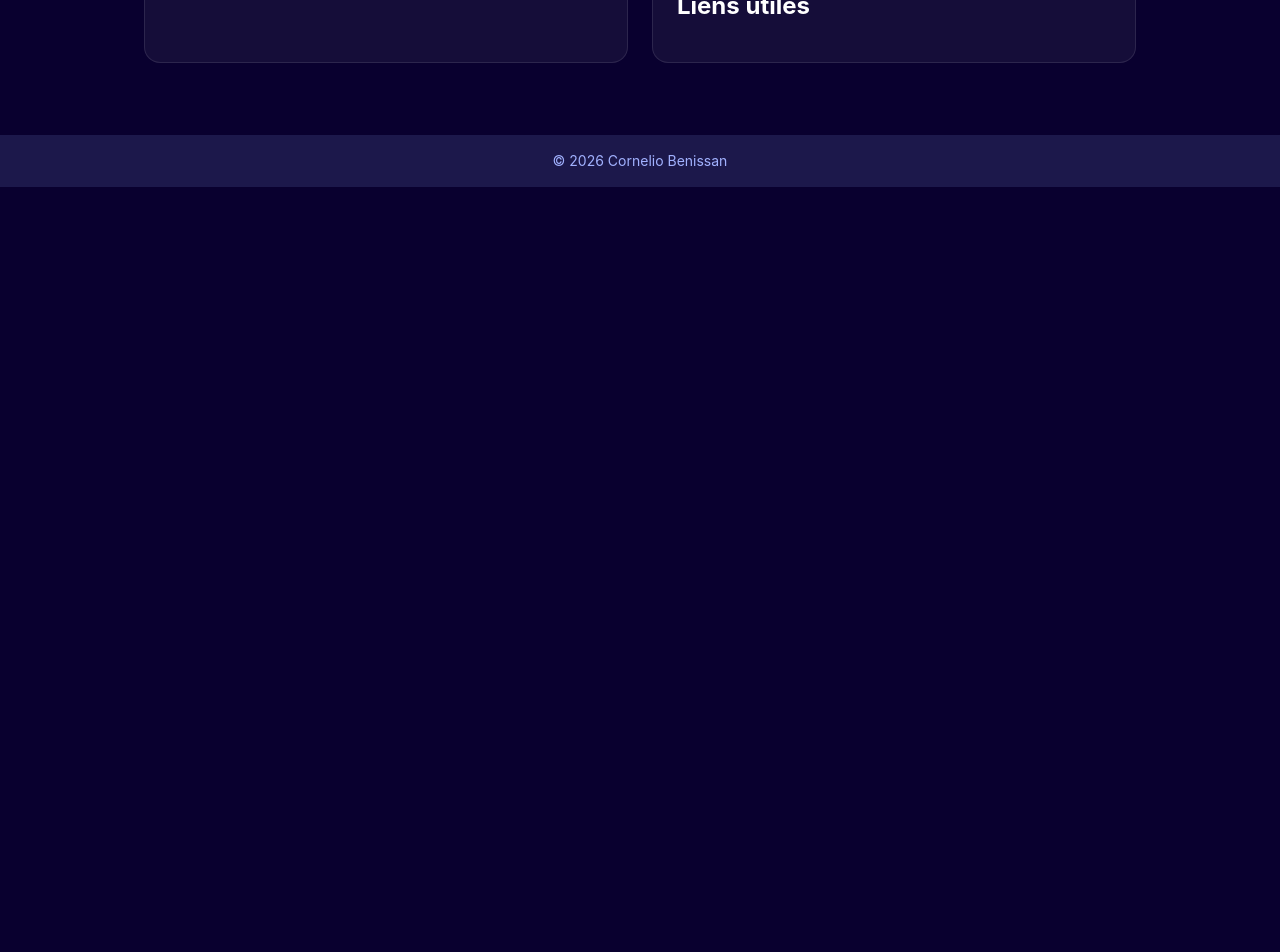
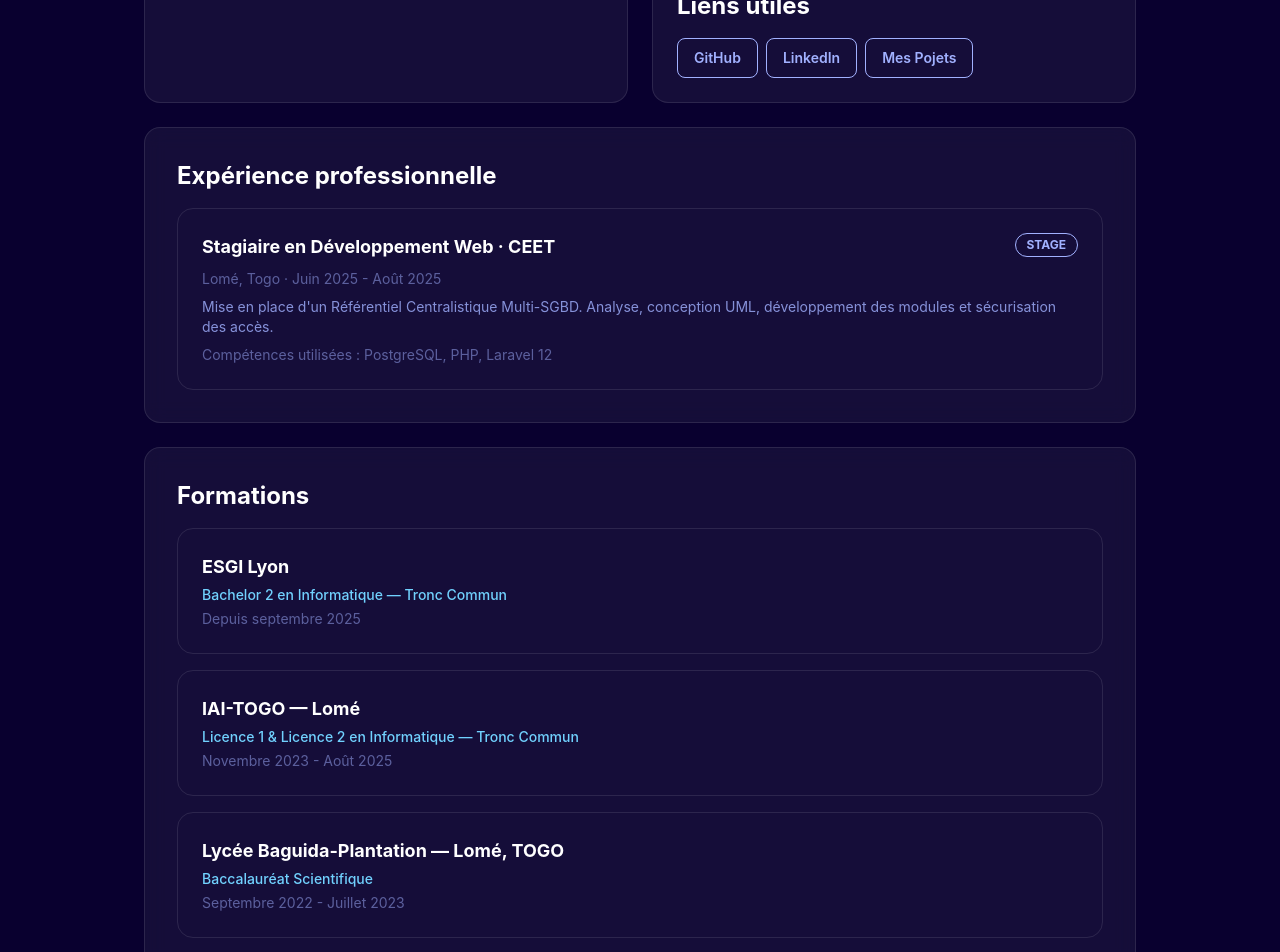
Before and after one commit to Cornelio2005/Portfolio2, a React (Vite) app: page /cv in a window 1280 px wide. Shown: the part 740-1692 px from the top of the page. Before the commit the page ends 927 px from the top, so only its background shows below. Built offline with nearby package versions, Linux system fonts and the light colour scheme.

Commit message:
Fin de la partie cv

```diff
--- a/src/pages/CV.jsx
+++ b/src/pages/CV.jsx
@@ -86,10 +86,93 @@ function CV() {
                                 </div>
                              </div>
                              <h2 className="text-2xl font-bold text-white mb-4 mt-4">Liens utiles</h2>
-
+                                <div className="flex flex-wrap gap-2 mt-2">
+                                    <a href="https://github.com/Cornelio2005" target="_blank" className="btn  btn-outline rouded-full">
+                                        GitHub
+                                    </a>
+                                    <a href="https://linkedin.com/in/cornelio-benissan-847095388" target="_blank" className="btn  btn-outline rouded-full">
+                                        LinkedIn
+                                    </a>
+                                    <a href="/#projets"  className="btn  btn-outline rouded-full">
+                                        Mes Pojets
+                                    </a>
+                                </div>
                         </div>
 
         </div>
+        {/* EXPÉRIENCE PROFESSIONNELLE */}
+        <div className="rounded-2xl p-8 mb-6 border border-white/10"
+         style={{ background: 'rgba(255,255,255,0.05)', backdropFilter: 'blur(10px)' }}
+            >
+
+                <h2 className="text-2xl font-bold text-white mb-4">Expérience professionnelle</h2>
+                <div className="rounded-2xl p-6 border border-white/10 space-y-2">
+                  <div className="flex justify-between items-start">
+                  <h3 className="text-lg font-bold text-white">Stagiaire en Développement Web · CEET</h3>
+                    <span className="badge badge-outline text-xs font-bold">STAGE</span>
+                  </div>
+
+                  <p className="text-sm text-base-content/50">
+    Lomé, Togo · Juin 2025 - Août 2025
+  </p>
+
+  {/* LIGNE 3 — Description */}
+  <p className="text-sm text-base-content/80">
+    Mise en place d'un Référentiel Centralistique Multi-SGBD. Analyse, conception UML, développement des modules et sécurisation des accès.
+  </p>
+
+  {/* LIGNE 4 — Compétences */}
+  <p className="text-sm text-base-content/50">
+    Compétences utilisées : PostgreSQL, PHP, Laravel 12
+  </p>
+            </div>
+
+            </div>
+            {/* FORMATIONS */}
+                <div className="rounded-2xl p-8 mb-6 border border-white/10"
+                style={{ background: 'rgba(255,255,255,0.05)', backdropFilter: 'blur(10px)' }}>
+
+                <h2 className="text-2xl font-bold text-white mb-4">Formations</h2>
+
+                <div className="space-y-4">
+
+                    {/* ESGI */}
+                    <div className="rounded-2xl p-6 border border-white/10 space-y-1">
+                    <h3 className="text-lg font-bold text-white">ESGI Lyon</h3>
+                    <p className="text-secondary text-sm font-medium">
+                        Bachelor 2 en Informatique — Tronc Commun
+                    </p>
+                    <p className="text-sm text-base-content/50">
+                        Depuis septembre 2025
+                    </p>
+                    </div>
+
+                    {/* IAI TOGO */}
+                    <div className="rounded-2xl p-6 border border-white/10 space-y-1">
+                    <h3 className="text-lg font-bold text-white">IAI-TOGO — Lomé</h3>
+                    <p className="text-secondary text-sm font-medium">
+                        Licence 1 & Licence 2 en Informatique — Tronc Commun
+                    </p>
+                    <p className="text-sm text-base-content/50">
+                        Novembre 2023 - Août 2025
+                    </p>
+                    </div>
+
+                    {/* BAC */}
+                    <div className="rounded-2xl p-6 border border-white/10 space-y-1">
+                    <h3 className="text-lg font-bold text-white">
+                        Lycée Baguida-Plantation — Lomé, TOGO
+                    </h3>
+                    <p className="text-secondary text-sm font-medium">
+                        Baccalauréat Scientifique
+                    </p>
+                    <p className="text-sm text-base-content/50">
+                        Septembre 2022 - Juillet 2023
+                    </p>
+                    </div>
+
+                </div>
+                </div>
 
 
     </div>
```
